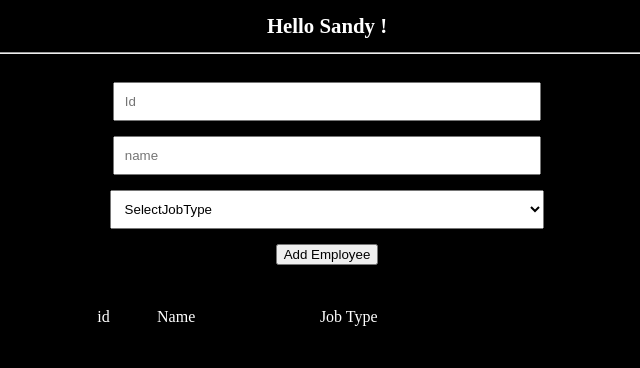
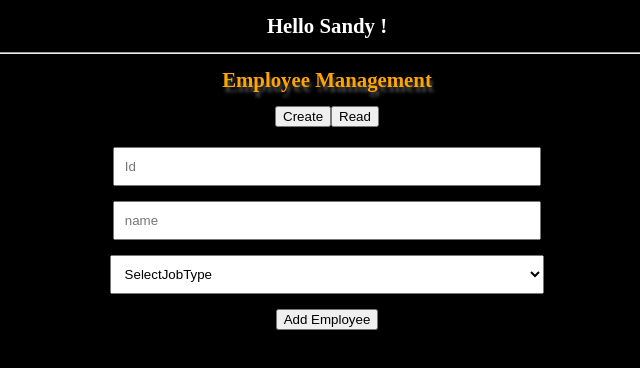
Before and after one commit to Sandy8210/React_Class, a React (Create React App) app in the folder basic/: page / in a window 1280 px wide. Shown: the top 368 px of the page, without its empty margins (313-953 px from the left). Built offline with nearby package versions, Linux system fonts and the light colour scheme; the HTML template or start-up script is replaced by a standard one.

Commit message:
Admin Page

```diff
--- a/basic/src/App.js
+++ b/basic/src/App.js
@@ -1,6 +1,7 @@
-import './App.css';
-import { ListTable } from './Task/ListTable';
-import Task4 from './Task/Task4';
+import "./App.css";
+import Admin from "./Task/Admin";
+import { ListTable } from "./Task/ListTable";
+import Task4 from "./Task/Task4";
 // import Task3 from './Task/Task3';
 // import HandleForm from './components/HandleForm';
 // import Task1 from './Task/Task1';
@@ -59,7 +60,8 @@ function App() {
       {/* <Task3 /> */}
 
       {/* <Task4 /> */}
-      <ListTable/>
+      {/* <ListTable/> */}
+      <Admin />
     </>
   );
 }
--- /dev/null
+++ b/basic/src/Task/Admin.jsx
@@ -0,0 +1,92 @@
+import React, { useState } from "react";
+
+function Admin() {
+  const [createBtn, setCreateBtn] = useState(true);
+
+  const showList = () => {
+    setCreateBtn(false);
+  };
+
+  const showAdmin = () => {
+    setCreateBtn(true);
+  };
+  const [data, setData] = useState({});
+  const [employees, setEmployees] = useState([]);
+
+  const handleChange = (e) => {
+    setData({ ...data, [e.target.name]: e.target.value });
+  };
+
+  const handleSubmit = (e) => {
+    e.preventDefault();
+    setEmployees([...employees, data]);
+    console.log(employees);
+  };
+
+  if (createBtn) {
+    return (
+      <>
+        <h1>
+          <span> Employee Management </span>
+        </h1>
+
+        <div className="btn">
+          <button>Create</button>
+          <button onClick={showList}>Read</button>
+        </div>
+
+        <div className="__form">
+          <form action="">
+            <input onChange={(e) => handleChange(e)} type="text" name="id" placeholder="Id" />
+            <br />
+            <input onChange={(e) => handleChange(e)} type="text" placeholder="name" name="name" />
+            <br />
+            <select onChange={(e) => handleChange(e)} name="job">
+              <option value="SelectJob">SelectJobType</option>
+              <option value="PartTime">PartTime</option>
+              <option value="FullTime">FullTime</option>
+            </select>
+            <br />
+            <button onClick={handleSubmit}>Add Employee</button>
+          </form>
+        </div>
+      </>
+    );
+  } else {
+    return (
+      <>
+        <h1>
+          {" "}
+          <span> Employee List </span>
+        </h1>
+
+        <div className="btn">
+          <button onClick={showAdmin}>Create</button>
+          <button>Read</button>
+        </div>
+
+        <table className="table">
+          <thead>
+            <tr>
+              <td>id</td>
+              <td>Name</td>
+              <td>Job Type</td>
+            </tr>
+          </thead>
+
+          <tbody>
+            {employees.map((emp) => (
+              <tr key={emp.id}>
+                <td>{emp.id}</td>
+                <td>{emp.name}</td>
+                <td>{emp.job}</td>
+              </tr>
+            ))}
+          </tbody>
+        </table>
+      </>
+    );
+  }
+}
+
+export default Admin;
```
